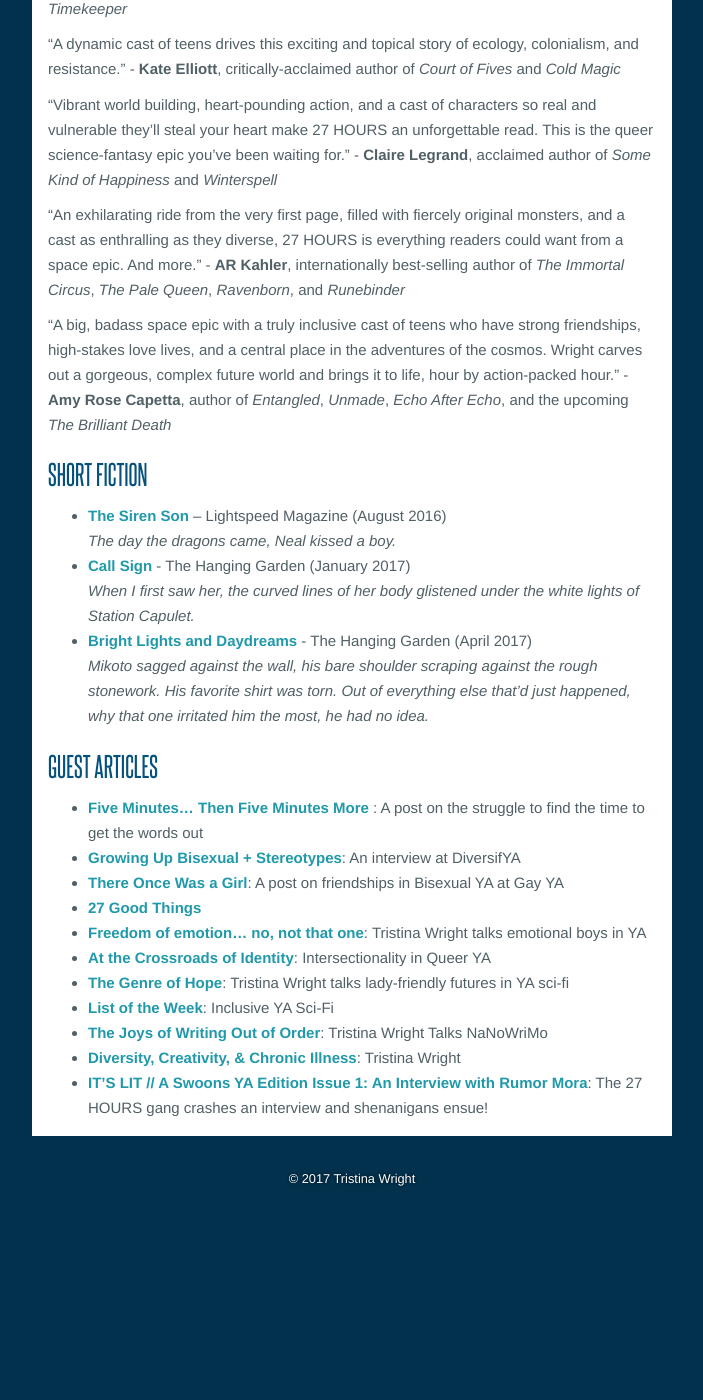
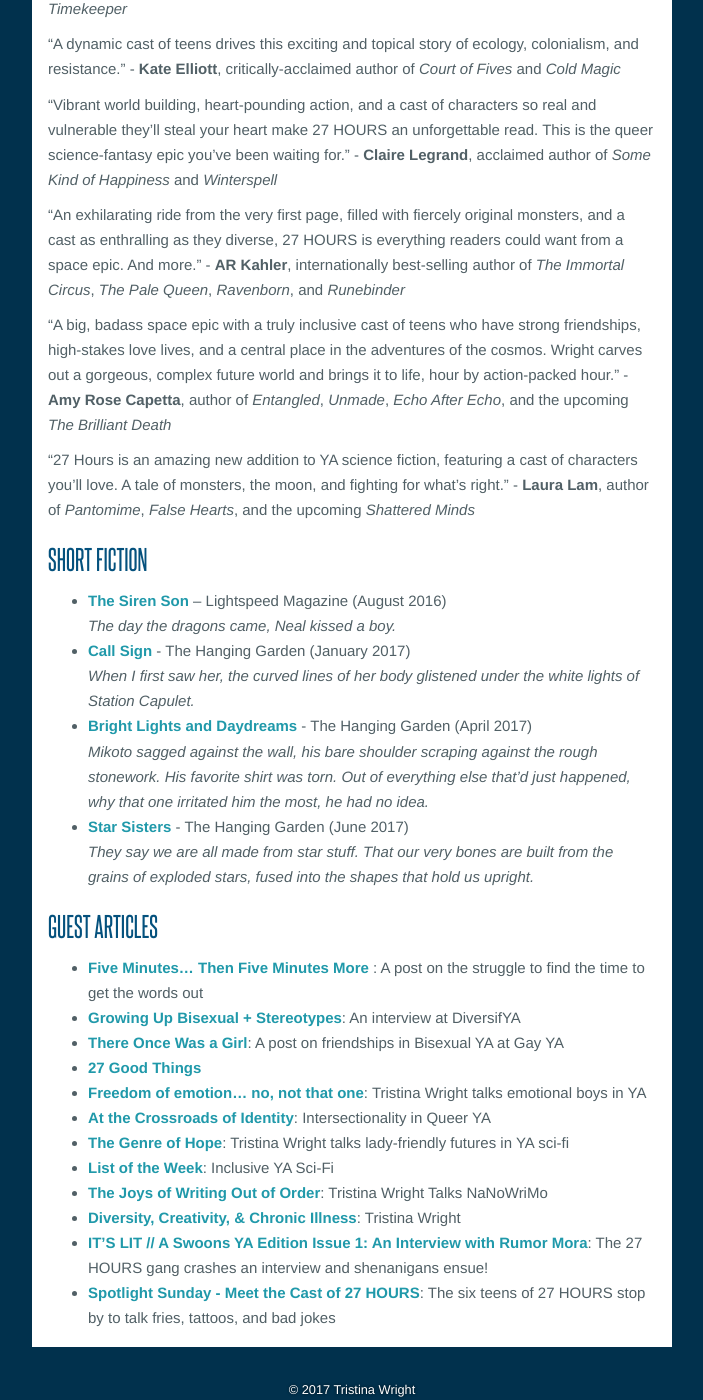
Before and after one commit to TristinaWright/tristinawright.github.io, a Jekyll site: the page built from _posts/static/2015-12-08-writing.md, in a window 1280 px wide and 1400 px high, scrolled down 1182 px. Shown: the whole window, without its empty margins (288-991 px from the left). Built offline with Jekyll 4.4.1, drawn with Linux system fonts in a browser that asks for light colours; before the commit the page ends 2372 px from its top, so only the background shows below that; some of the changed text lies outside the part shown.

Commit message:
Updated 2015-12-08-writing.md

```diff
--- a/_posts/static/2015-12-08-writing.md
+++ b/_posts/static/2015-12-08-writing.md
@@ -9,7 +9,7 @@
 
 ### Novels
 ![27Hours.jpg]({{site.baseurl}}/media/27Hours.jpg){:class="img-right"} **[27 HOURS](https://www.goodreads.com/book/show/28526192-27-hours)** (Entangled Teen, Fall 2017)
-_A group of queer teens living on a colonized moon must race against the clock to stop an attack that would make the war between their cultures a war of extinction._
+_An ensemble cast of queer teens living on a colonized moon must race against the clock to stop an attack that would make the war between species a war of human extinction._
 
 Buy links: [Amazon](https://www.amazon.com/dp/1633758206/ref=sr_1_1?s=books&ie=UTF8&qid=1481850992&sr=1-1) :: [Amazon UK](https://www.amazon.co.uk/Hours-Nightside-Saga-Tristina-Wright/dp/1633758206/ref=sr_1_1?ie=UTF8&qid=1489682127&sr=8-1&keywords=27+hours) :: [Barnes & Noble](http://www.barnesandnoble.com/w/27-hours-tristina-wright/1125323416?ean=9781633758209) :: [Book Depository](https://www.bookdepository.com/27-Hours-Tristin-Wright/9781633758209) :: [IndieBound](http://www.indiebound.org/book/9781633758209) :: [Kobo](https://www.kobo.com/us/en/ebook/27-hours-1) :: [Kobo UK](https://www.kobo.com/gb/en/ebook/27-hours-1)
 
@@ -27,6 +27,8 @@
 
 "A big, badass space epic with a truly inclusive cast of teens who have strong friendships, high-stakes love lives, and a central place in the adventures of the cosmos. Wright carves out a gorgeous, complex future world and brings it to life, hour by action-packed hour." - **Amy Rose Capetta**, author of _Entangled_, _Unmade_, _Echo After Echo_, and the upcoming _The Brilliant Death_
 
+"27 Hours is an amazing new addition to YA science fiction, featuring a cast of characters you'll love. A tale of monsters, the moon, and fighting for what's right." - **Laura Lam**, author of _Pantomime_, _False Hearts_, and the upcoming _Shattered Minds_
+
 
 ### Short Fiction
 - [The Siren Son](http://www.lightspeedmagazine.com/fiction/the-siren-son/) – Lightspeed Magazine (August 2016)
@@ -35,6 +37,8 @@
 _When I first saw her, the curved lines of her body glistened under the white lights of Station Capulet._
 - [Bright Lights and Daydreams](https://hanginggardenstories.tumblr.com/post/159140152295/bright-lights-and-daydreams-by-tristina-wright) - The Hanging Garden (April 2017)
 _Mikoto sagged against the wall, his bare shoulder scraping against the rough stonework. His favorite shirt was torn. Out of everything else that’d just happened, why that one irritated him the most, he had no idea._
+- [Star Sisters](https://hanginggardenstories.tumblr.com/post/161476695625/star-sisters-by-tristina-wright-they-say-we-are) - The Hanging Garden (June 2017)
+_They say we are all made from star stuff. That our very bones are built from the grains of exploded stars, fused into the shapes that hold us upright._
 
 
 ### Guest Articles
@@ -49,3 +53,4 @@
 - [The Joys of Writing Out of Order](http://www.yainterrobang.com/writing-out-of-order-nanowrimo-2016/): Tristina Wright Talks NaNoWriMo
 - [Diversity, Creativity, & Chronic Illness](http://bloggingonward.com/creativity-chronic-illness-tristina-wright/): Tristina Wright
 - [IT'S LIT // A Swoons YA Edition Issue 1: An Interview with Rumor Mora](http://thebookvoyagers.blogspot.mx/2017/03/its-lit-swoons-ya-edition-issue-1.html): The 27 HOURS gang crashes an interview and shenanigans ensue!
+- [Spotlight Sunday - Meet the Cast of 27 HOURS](https://smallqueerbigopinions.wordpress.com/2017/05/07/spotlight-sunday-meet-the-cast-of-27-hours/): The six teens of 27 HOURS stop by to talk fries, tattoos, and bad jokes
```
